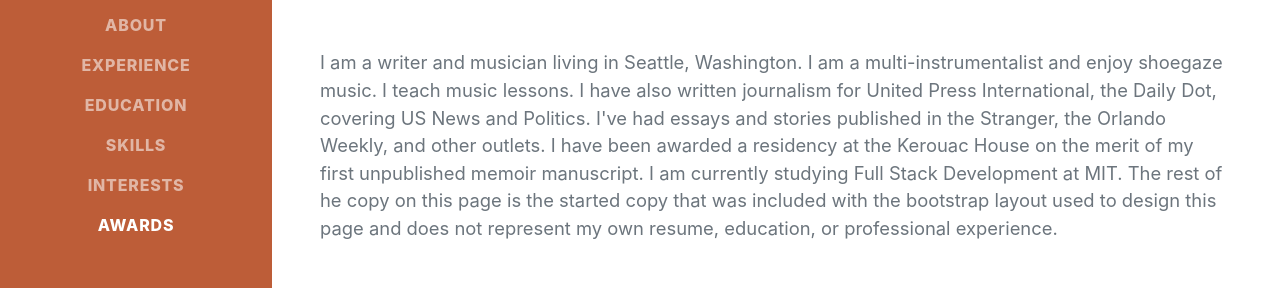
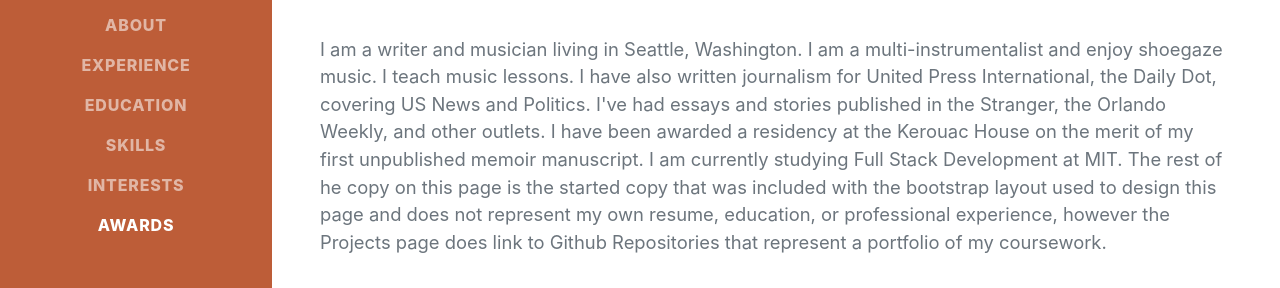
Before and after one commit to JCS777/JCS777.github.io, a plain HTML site: page index.html in a window 1280 px wide. Shown: the part 310-598 px from the top of the page. Drawn offline with nearby package versions, Linux system fonts and the light colour scheme; a web font is replaced by a local one.

Commit message:
Update index.html

```diff
--- a/index.html
+++ b/index.html
@@ -47,7 +47,7 @@
                         1234 Fake Street · Seattle, WA 98121 · (777) 777-7777 ·
                         <a href="mailto:name@email.com">name@email.com</a>
                     </div>
-                    <p class="lead mb-5">I am a writer and musician living in Seattle, Washington. I am a multi-instrumentalist and enjoy shoegaze music. I teach music lessons. I have also written journalism for United Press International, the Daily Dot, covering US News and Politics. I've had essays and stories published in the Stranger, the Orlando Weekly, and other outlets. I have been awarded a residency at the Kerouac House on the merit of my first unpublished memoir manuscript. I am currently studying Full Stack Development at MIT. The rest of he copy on this page is the started copy that was included with the bootstrap layout used to design this page and does not represent my own resume, education, or professional experience.</p>
+                    <p class="lead mb-5">I am a writer and musician living in Seattle, Washington. I am a multi-instrumentalist and enjoy shoegaze music. I teach music lessons. I have also written journalism for United Press International, the Daily Dot, covering US News and Politics. I've had essays and stories published in the Stranger, the Orlando Weekly, and other outlets. I have been awarded a residency at the Kerouac House on the merit of my first unpublished memoir manuscript. I am currently studying Full Stack Development at MIT. The rest of he copy on this page is the started copy that was included with the bootstrap layout used to design this page and does not represent my own resume, education, or professional experience, however the Projects page does link to Github Repositories that represent a portfolio of my coursework.</p>
                     <div class="social-icons">
                         <a class="social-icon" href="#!"><i class="fab fa-linkedin-in"></i></a>
                         <a class="social-icon" href="#!"><i class="fab fa-github"></i></a>
```
